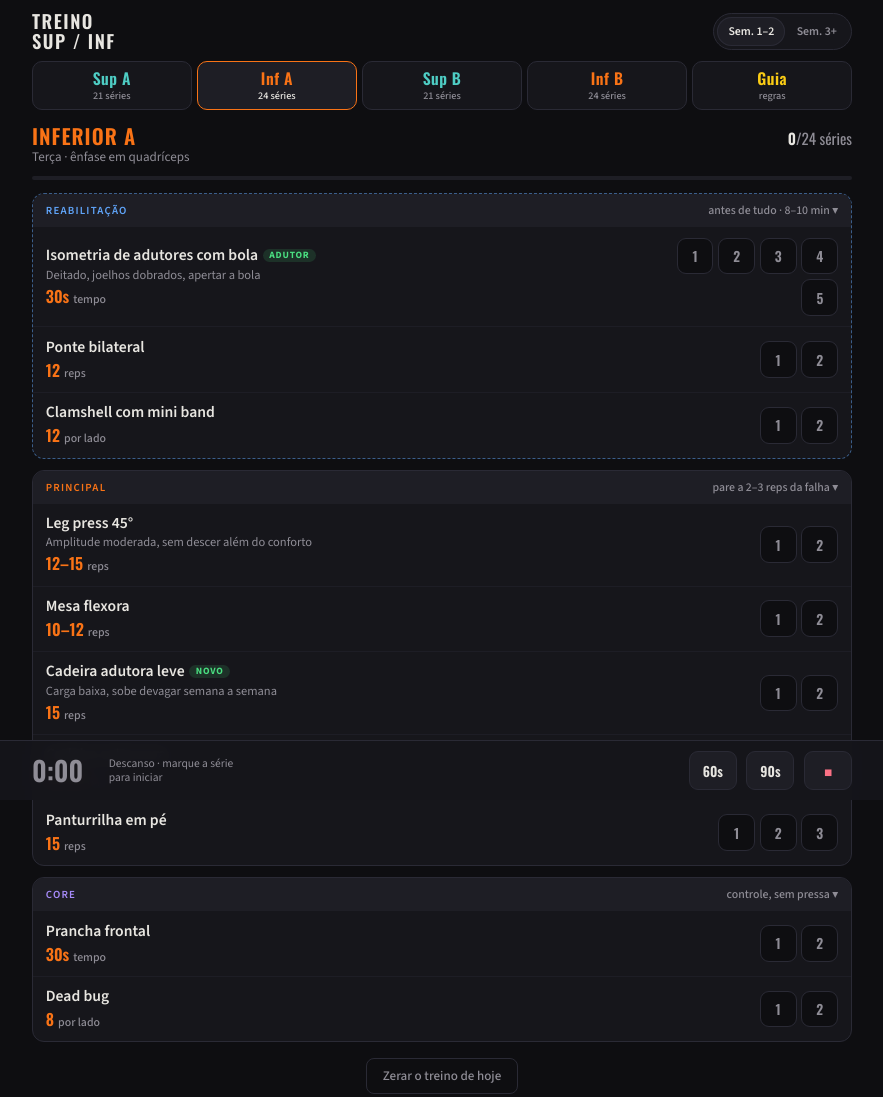
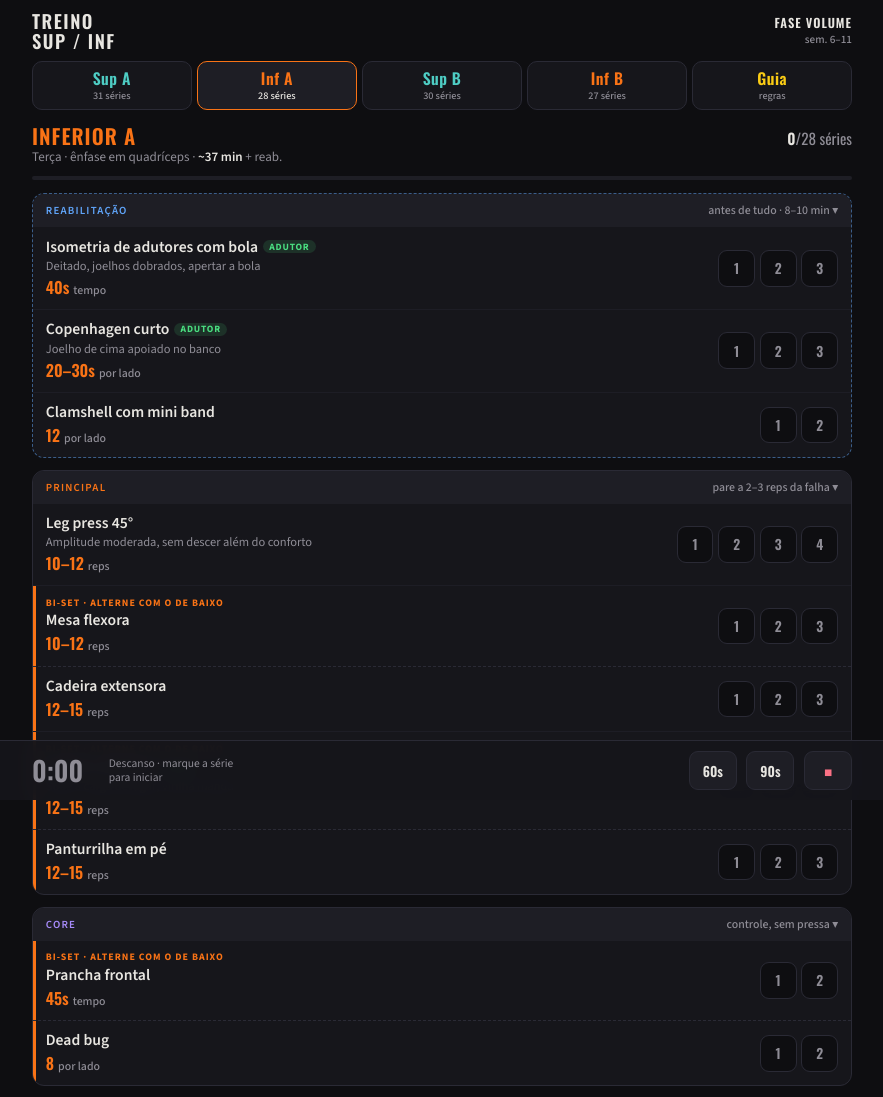
Before and after one commit to digogb/flex, a plain HTML site: page index.html in a window 1280 px wide. Shown: the top 1097 px of the page, without its empty margins (198-1081 px from the left). Drawn offline with Linux system fonts and the light colour scheme.

Commit message:
Add files via upload

```diff
--- a/index.html
+++ b/index.html
@@ -144,11 +144,17 @@
     .phase button { padding: .36rem .55rem; font-size: .7rem; }
     .tab b { font-size: .9rem; }
     .cards { grid-template-columns: 1fr; }
-    .set { width: 2.2rem; height: 2.2rem; }
-    .sets { max-width: 7.5rem; }
+    .set { width: 2.15rem; height: 2.3rem; }
+    .sets { max-width: 9.7rem; }
   }
   @media (min-width: 700px) { body { padding-inline: 20px; } .ex { padding-block: .65rem; } }
   @media (prefers-reduced-motion: reduce) { .bar i { transition: none; } }
+  .phase-tag { text-align: right; font: 600 .78rem 'Oswald', sans-serif; text-transform: uppercase; letter-spacing: 1px; color: var(--text); line-height: 1.2; }
+  .phase-tag span { font: 500 .7rem 'Source Sans 3', sans-serif; text-transform: none; letter-spacing: 0; color: var(--dim); }
+  .mins { color: var(--text); font-weight: 600; }
+  .ex.ss, .ex.ss2 { box-shadow: inset 3px 0 0 var(--acc); }
+  .ex.ss2 { border-top: 1px dashed #2a2a35; }
+  .bi { display: block; font-size: .62rem; text-transform: uppercase; letter-spacing: 1px; font-weight: 700; color: var(--acc); margin-bottom: .15rem; }
 </style>
 </head>
 <body>
@@ -156,10 +162,7 @@
   <div class="top">
     <div class="title-row">
       <h1>Treino<br>Sup / Inf</h1>
-      <div class="phase" role="group" aria-label="Fase do treino">
-        <button type="button" id="f1" aria-pressed="true">Sem. 1&#8211;2</button>
-        <button type="button" id="f2" aria-pressed="false">Sem. 3+</button>
-      </div>
+      <div class="phase-tag">Fase Volume<br><span>sem. 6&#8211;11</span></div>
     </div>
     <div class="tabs" role="tablist" id="tabs"></div>
   </div>
@@ -180,50 +183,56 @@
 <script>
 (function () {
   var R = [
-    { n: 'Isometria de adutores com bola', d: 'Deitado, joelhos dobrados, apertar a bola', s: [5, 5], r: '30s', u: 'tempo', rest: 30, tag: 1 },
-    { n: 'Copenhagen curto', d: 'Joelho de cima apoiado no banco \u00b7 progride para 3 s\u00e9ries', s: [0, 2], r: '15\u201320s', u: 'por lado', rest: 45, tag: 1 },
-    { n: 'Ponte bilateral', s: [2, 2], r: '12', u: 'reps', rest: 30 },
-    { n: 'Clamshell com mini band', s: [2, 2], r: '12', u: 'por lado', rest: 30 }
+    { n: 'Isometria de adutores com bola', d: 'Deitado, joelhos dobrados, apertar a bola', s: [3], r: '40s', u: 'tempo', rest: 30, tag: 1 },
+    { n: 'Copenhagen curto', d: 'Joelho de cima apoiado no banco', s: [3], r: '20\u201330s', u: 'por lado', rest: 45, tag: 1 },
+    { n: 'Clamshell com mini band', s: [2], r: '12', u: 'por lado', rest: 30 }
   ];
   var D = {
     supA: { tab: 'Sup A', k: 'sup', title: 'Superior A', sub: 'Segunda \u00b7 \u00eanfase em puxar', groups: [
       { g: 'Principal', c: 'main', ex: [
-        { n: 'Puxada alta (frente)', s: [2, 3], r: '10\u201312' },
-        { n: 'Supino reto m\u00e1quina', s: [2, 3], r: '10\u201312' },
-        { n: 'Remada baixa com tri\u00e2ngulo', s: [2, 3], r: '10\u201312' },
-        { n: 'Desenvolvimento sentado m\u00e1quina', s: [2, 3], r: '10\u201312' },
-        { n: 'Rosca direta sentado (halteres)', s: [2, 2], r: '10\u201312', rest: 60 },
-        { n: 'Tr\u00edceps corda (polia)', s: [2, 2], r: '10\u201312', rest: 60 } ] } ] },
+        { n: 'Puxada alta (frente)', s: [4], r: '8\u201312', ss: 1, rest: 0 },
+        { n: 'Supino reto m\u00e1quina', s: [4], r: '8\u201312', rest: 75 },
+        { n: 'Remada baixa com tri\u00e2ngulo', s: [3], r: '10\u201312', ss: 1, rest: 0 },
+        { n: 'Desenvolvimento sentado m\u00e1quina', s: [3], r: '10\u201312', rest: 75 },
+        { n: 'Crucifixo m\u00e1quina (peck deck)', d: 'Alongar bem o peito na volta', s: [3], r: '12\u201315', rest: 60 },
+        { n: 'Rosca direta sentado (halteres)', s: [3], r: '10\u201312', ss: 1, rest: 0 },
+        { n: 'Tr\u00edceps corda (polia)', s: [3], r: '10\u201312', rest: 45 } ] } ] },
     infA: { tab: 'Inf A', k: 'inf', title: 'Inferior A', sub: 'Ter\u00e7a \u00b7 \u00eanfase em quadr\u00edceps', groups: [
       { g: 'Principal', c: 'main', ex: [
-        { n: 'Leg press 45\u00b0', d: 'Amplitude moderada, sem descer al\u00e9m do conforto', s: [2, 3], r: '12\u201315' },
-        { n: 'Mesa flexora', s: [2, 3], r: '10\u201312' },
-        { n: 'Cadeira adutora leve', d: 'Carga baixa, sobe devagar semana a semana', s: [2, 2], r: '15', tag: 1, rest: 60 },
-        { n: 'Cadeira extensora', s: [2, 3], r: '12\u201315', rest: 60 },
-        { n: 'Panturrilha em p\u00e9', s: [3, 3], r: '15', rest: 45 } ] },
+        { n: 'Leg press 45\u00b0', d: 'Amplitude moderada, sem descer al\u00e9m do conforto', s: [4], r: '10\u201312', rest: 90 },
+        { n: 'Mesa flexora', s: [3], r: '10\u201312', ss: 1, rest: 0 },
+        { n: 'Cadeira extensora', s: [3], r: '12\u201315', rest: 60 },
+        { n: 'Cadeira adutora', d: 'Sobe a carga devagar; virilha manda', s: [3], r: '12\u201315', ss: 1, rest: 0, tag: 1 },
+        { n: 'Panturrilha em p\u00e9', s: [3], r: '12\u201315', rest: 45 } ] },
       { g: 'Core', c: 'core', ex: [
-        { n: 'Prancha frontal', s: [2, 3], r: '30s', u: 'tempo', rest: 45 },
-        { n: 'Dead bug', s: [2, 2], r: '8', u: 'por lado', rest: 45 } ] } ] },
+        { n: 'Prancha frontal', s: [2], r: '45s', u: 'tempo', ss: 1, rest: 0 },
+        { n: 'Dead bug', s: [2], r: '8', u: 'por lado', rest: 30 } ] } ] },
     supB: { tab: 'Sup B', k: 'sup', title: 'Superior B', sub: 'Quinta \u00b7 \u00eanfase em empurrar', groups: [
       { g: 'Principal', c: 'main', ex: [
-        { n: 'Supino inclinado com halteres', s: [2, 3], r: '10\u201312' },
-        { n: 'Remada sentada m\u00e1quina', s: [2, 3], r: '10\u201312' },
-        { n: 'Eleva\u00e7\u00e3o lateral (halteres)', s: [2, 3], r: '12\u201315', rest: 60 },
-        { n: 'Crucifixo invertido (m\u00e1quina)', s: [2, 3], r: '15', rest: 60 },
-        { n: 'Rosca martelo sentado', s: [2, 2], r: '10\u201312', rest: 60 },
-        { n: 'Tr\u00edceps franc\u00eas sentado', s: [2, 2], r: '10\u201312', rest: 60 } ] } ] },
+        { n: 'Supino inclinado com halteres', s: [4], r: '8\u201312', ss: 1, rest: 0 },
+        { n: 'Remada sentada m\u00e1quina', s: [4], r: '10\u201312', rest: 75 },
+        { n: 'Eleva\u00e7\u00e3o lateral (halteres)', s: [4], r: '12\u201315', ss: 1, rest: 0 },
+        { n: 'Crucifixo invertido (m\u00e1quina)', s: [4], r: '15', rest: 45 },
+        { n: 'Rosca martelo sentado', s: [3], r: '10\u201312', ss: 1, rest: 0 },
+        { n: 'Tr\u00edceps franc\u00eas sentado', s: [3], r: '10\u201312', rest: 45 } ] } ] },
     infB: { tab: 'Inf B', k: 'inf', title: 'Inferior B', sub: 'Sexta \u00b7 \u00eanfase em posterior e gl\u00fateo', groups: [
       { g: 'Principal', c: 'main', ex: [
-        { n: 'Hip thrust', d: 'Come\u00e7a com barra ou barra + 10 kg', s: [2, 3], r: '10\u201312' },
-        { n: 'Ponte unilateral', s: [2, 0], r: '10', u: 'por lado', rest: 60 },
-        { n: 'Stiff com halteres leve', d: 'Coluna neutra, desce at\u00e9 sentir o posterior', s: [0, 3], r: '10', tag: 1 },
-        { n: 'Cadeira extensora', s: [2, 3], r: '12\u201315', rest: 60 },
-        { n: 'Mesa flexora', s: [2, 2], r: '10\u201312', rest: 60 },
-        { n: 'Panturrilha sentado', s: [3, 3], r: '15', rest: 45 } ] },
-      { g: 'Core', c: 'core', ex: [
-        { n: 'Side plank est\u00e1tico', s: [2, 2], r: '20\u201330s', u: 'por lado', rest: 45 },
-        { n: 'Bird dog', s: [2, 2], r: '8', u: 'por lado', rest: 45 } ] } ] }
+        { n: 'Hip thrust', s: [4], r: '8\u201312', rest: 90 },
+        { n: 'Stiff com halteres', d: 'Coluna neutra, desce at\u00e9 sentir o posterior', s: [3], r: '8\u201310', rest: 75 },
+        { n: 'Cadeira extensora', s: [3], r: '12\u201315', ss: 1, rest: 0 },
+        { n: 'Mesa flexora', s: [3], r: '10\u201312', rest: 60 },
+        { n: 'Panturrilha sentado', s: [3], r: '15', ss: 1, rest: 0 },
+        { n: 'Side plank est\u00e1tico', s: [3], r: '30s', u: 'por lado', rest: 30 } ] } ] }
   };
+  function minutes(id) {
+    var t = 0;
+    D[id].groups.forEach(function (g) { g.ex.forEach(function (e) {
+      var w = /s$/.test(e.r) ? parseInt(e.r, 10) * (e.u === 'por lado' ? 2 : 1) + 10 : 45;
+      var r = e.rest === 0 ? 15 : (e.rest || 90);
+      t += e.s[0] * (w + r) + 60;
+    }); });
+    return Math.round(t / 60);
+  }
   var ORDER = ['supA', 'infA', 'supB', 'infB', 'guia'];
   var BYDAY = { 1: 'supA', 2: 'infA', 4: 'supB', 5: 'infB' };
 
@@ -233,7 +242,7 @@
   var today = new Date().toISOString().slice(0, 10);
   var st = load('treino-supinf-v1', {});
   if (st.date !== today) st = { date: today, phase: st.phase || 0, done: {} };
-  var phase = st.phase || 0;
+  var phase = 0;
   var cur = BYDAY[new Date().getDay()] || load('treino-aba', 'supA');
 
   var tabsEl = document.getElementById('tabs'), panel = document.getElementById('panel');
@@ -242,7 +251,9 @@
     var out = [];
     R.forEach(function (e, i) { out.push({ key: 'R' + i, e: e, g: 'reab' }); });
     D[id].groups.forEach(function (g, gi) { g.ex.forEach(function (e, i) { out.push({ key: gi + '-' + i, e: e, g: g.c }); }); });
-    return out.filter(function (x) { return x.e.s[phase] > 0; });
+    out = out.filter(function (x) { return x.e.s[phase] > 0; });
+    out.forEach(function (x, i) { if (i && out[i - 1].e.ss) x.pss = 1; });
+    return out;
   }
   function progress(id) {
     var tot = 0, dn = 0, d = st.done[id] || {};
@@ -270,20 +281,21 @@
   function exHTML(id, x) {
     var e = x.e, n = e.s[phase], d = ((st.done[id] || {})[x.key]) || [];
     var complete = d.filter(Boolean).length >= n;
-    var h = '<div class="ex' + (complete ? ' complete' : '') + '"><div class="ex-name">' + e.n +
+    var h = '<div class="ex' + (complete ? ' complete' : '') + (e.ss ? ' ss' : '') + (x.pss ? ' ss2' : '') + '"><div class="ex-name">' +
+      (e.ss ? '<span class="bi">bi-set \u00b7 alterne com o de baixo</span>' : '') + e.n +
       (e.tag ? '<span class="new">' + (x.g === 'reab' ? 'adutor' : 'novo') + '</span>' : '') +
       (e.d ? '<em>' + e.d + '</em>' : '') +
       '<span class="reps">' + e.r + '<small>' + (e.u || 'reps') + '</small></span></div><div class="sets">';
     for (var i = 0; i < n; i++) {
       h += '<button type="button" class="set" data-id="' + id + '" data-key="' + x.key + '" data-i="' + i + '" data-rest="' +
-        (e.rest || 90) + '" aria-pressed="' + (d[i] ? 'true' : 'false') + '" aria-label="' + e.n + ', s\u00e9rie ' + (i + 1) + '">' + (i + 1) + '</button>';
+        (e.rest === 0 ? 0 : (e.rest || 90)) + '" aria-pressed="' + (d[i] ? 'true' : 'false') + '" aria-label="' + e.n + ', s\u00e9rie ' + (i + 1) + '">' + (i + 1) + '</button>';
     }
     return h + '</div></div>';
   }
 
   function renderDay(id) {
     var day = D[id], list = exList(id), p = progress(id);
-    var h = '<div class="panel-head"><div><h2>' + day.title + '</h2><p>' + day.sub + '</p></div>' +
+    var h = '<div class="panel-head"><div><h2>' + day.title + '</h2><p>' + day.sub + ' \u00b7 <b class="mins">~' + minutes(id) + ' min</b> + reab.</p></div>' +
       '<div class="count"><b id="cdn">' + p[0] + '</b>/' + p[1] + ' s\u00e9ries</div></div>' +
       '<div class="bar"><i id="pbar" style="width:' + (p[1] ? p[0] / p[1] * 100 : 0) + '%"></i></div>';
     var groups = [{ c: 'reab', g: 'Reabilita\u00e7\u00e3o', note: 'antes de tudo \u00b7 8\u201310 min' }].concat(day.groups);
@@ -314,8 +326,12 @@
       '<span style="background:#4ade8033">0</span><span style="background:#4ade8033">1</span><span style="background:#4ade8033">2</span><span style="background:#4ade8033">3</span>' +
       '<span style="background:#fb718526">4</span><span style="background:#fb718526">5</span><span style="background:#fb718533">6+</span></div>' +
       '<p>At\u00e9 <b>3/10</b> durante o exerc\u00edcio \u00e9 aceit\u00e1vel, se no dia seguinte n\u00e3o estiver pior. Piorou: volte um passo.</p></div>' +
-      '<div class="card prog"><h3>Progress\u00e3o</h3><ul><li>Semanas 1\u20132: s\u00e9ries do bot\u00e3o \u201cSem. 1\u20132\u201d, cargas leves</li>' +
-      '<li>Semana 3+: troque para \u201cSem. 3+\u201d; entram Copenhagen e stiff</li><li>Bateu o topo das reps em todas as s\u00e9ries: +2\u20135% de carga</li>' +
+      '<div class="card prog"><h3>Progress\u00e3o</h3><ul><li><b>Bi-set:</b> faz a s\u00e9rie do 1\u00ba, vai direto para o 2\u00ba, s\u00f3 ent\u00e3o descansa</li>' +
+      '<li>Monte os dois aparelhos do bi-set antes de come\u00e7ar</li>' +
+      '<li>Academia cheia e o aparelho ocupado? Fa\u00e7a os dois exerc\u00edcios separados e corte 1 s\u00e9rie de cada</li>' +
+      '<li>Bateu o topo das reps em todas as s\u00e9ries: +2\u20135% de carga</li>' +
+      '<li>N\u00e3o completou as reps da 3\u00aa s\u00e9rie? A 4\u00aa fica de fora nesse exerc\u00edcio at\u00e9 completar</li>' +
+      '<li>Semana 12: deload, volta \u00e0s s\u00e9ries da Base com 70% da carga</li>' +
       '<li>Adutores progridem mais devagar que o resto</li></ul></div>' +
       '<div class="card cardio"><h3>Cardio leve</h3><ul><li>Bicicleta ou el\u00edptico, 20\u201330 min</li><li>Ritmo em que d\u00e1 para conversar</li>' +
       '<li>Quarta e s\u00e1bado; opcional ap\u00f3s o superior</li><li>Virilha reclamou: reduza o tempo antes de trocar o aparelho</li></ul></div>' +
@@ -338,19 +354,12 @@
     var id = b.dataset.id, key = b.dataset.key, i = +b.dataset.i;
     st.done[id] = st.done[id] || {}; var arr = st.done[id][key] = st.done[id][key] || [];
     arr[i] = !arr[i]; save('treino-supinf-v1', st);
-    if (arr[i]) startTimer(+b.dataset.rest);
+    if (arr[i]) { if (+b.dataset.rest > 0) startTimer(+b.dataset.rest); else { stopTimer(); tLbl.innerHTML = 'Bi-set: v\u00e1 direto<br>para o pr\u00f3ximo'; } }
     render();
     wake();
   });
 
-  function setPhase(p) {
-    phase = st.phase = p; save('treino-supinf-v1', st);
-    document.getElementById('f1').setAttribute('aria-pressed', p === 0);
-    document.getElementById('f2').setAttribute('aria-pressed', p === 1);
-    render();
-  }
-  document.getElementById('f1').onclick = function () { setPhase(0); };
-  document.getElementById('f2').onclick = function () { setPhase(1); };
+
 
   /* cron\u00f4metro */
   var tEl = document.getElementById('timer'), tNum = document.getElementById('tnum'), tLbl = document.getElementById('tlbl'), tId = null, tEnd = 0;
@@ -376,7 +385,7 @@
   function wake() { try { if (!lock && navigator.wakeLock) navigator.wakeLock.request('screen').then(function (l) { lock = l; l.addEventListener('release', function () { lock = null; }); }).catch(function () {}); } catch (e) {} }
   document.addEventListener('visibilitychange', function () { if (document.visibilityState === 'visible' && tId) wake(); });
 
-  setPhase(phase);
+  render();
 })();
 </script>
 <script>if("serviceWorker" in navigator){addEventListener("load",function(){navigator.serviceWorker.register("sw.js").catch(function(){});});}</script>
--- a/sw.js
+++ b/sw.js
@@ -1,4 +1,4 @@
-const C='treino-v1';
+const C='treino-v3';
 const F=['./','./index.html','./plano.html','./manifest.json','./icon-192.png','./icon-512.png','./icon-maskable.png','./apple-touch-icon.png'];
 self.addEventListener('install',e=>{e.waitUntil(caches.open(C).then(c=>c.addAll(F)));self.skipWaiting();});
 self.addEventListener('activate',e=>{e.waitUntil(caches.keys().then(k=>Promise.all(k.filter(x=>x!==C).map(x=>caches.delete(x)))));self.clients.claim();});
```
